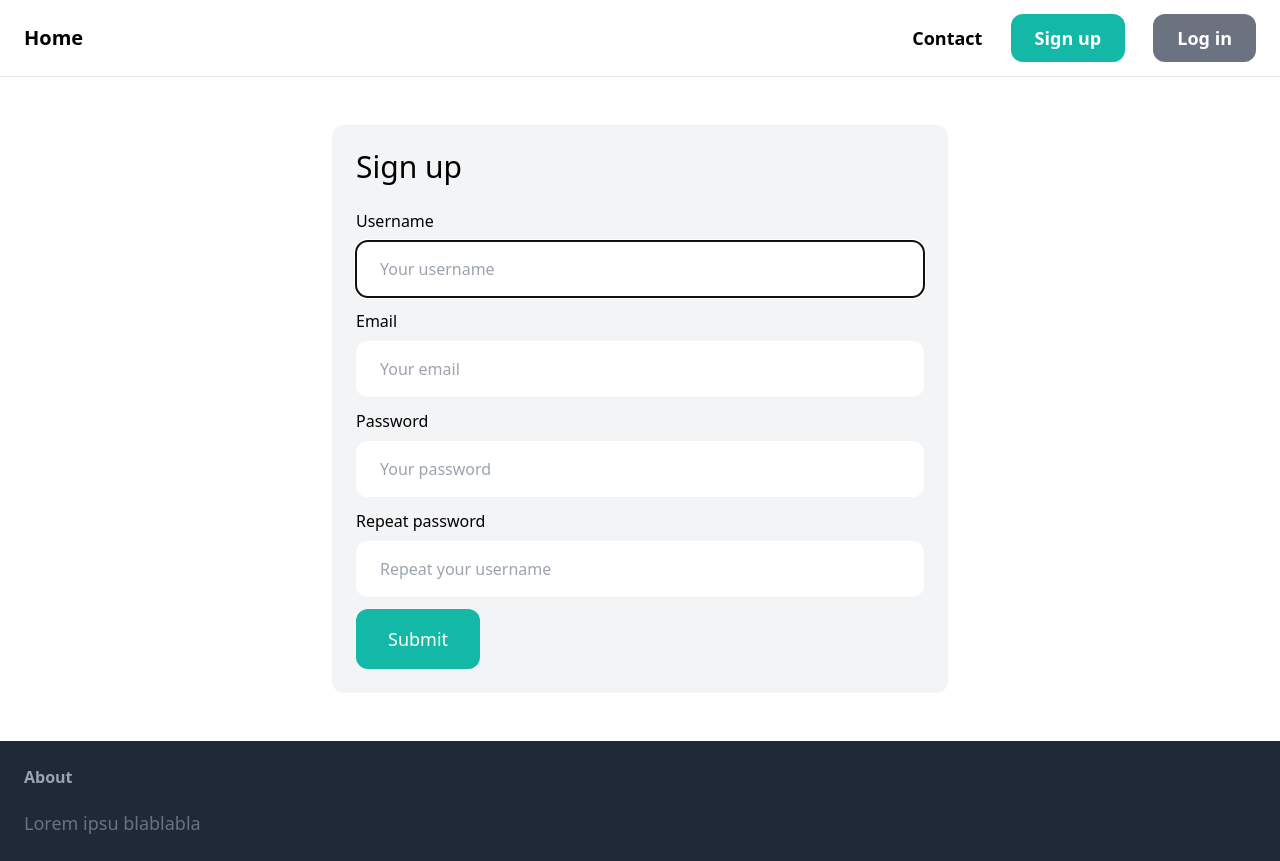
After one commit to benji1h/django_market_project, a Django app: template core/templates/core/signup.html in a window 1280 px wide. The commit adds this page. Run offline with Django 5.2, Linux system fonts and the light colour scheme; the template is opened without the code that fills it: values that come from a table or form of the project are taken from there, others are empty; some libraries are stand-ins or nearby versions.

Commit message:
Add Sign up to core app + url + view + custom sign up form

```diff
--- /dev/null
+++ b/core/forms.py
@@ -0,0 +1,28 @@
+from django import forms
+from django.contrib.auth.forms import UserCreationForm
+from django.contrib.auth.models import User
+
+class SignupForm(UserCreationForm):
+    class Meta:
+        model = User
+        fields = ('username', 'email', 'password1', 'password2')
+
+    username = forms.CharField(widget=forms.TextInput(attrs={
+        'placeholder': 'Your username',
+        'class': 'w-full py-4 px-6 rounded-xl'
+    }))
+
+    email = forms.CharField(widget=forms.EmailInput(attrs={
+        'placeholder': 'Your email',
+        'class': 'w-full py-4 px-6 rounded-xl'
+    }))
+
+    password1 = forms.CharField(widget=forms.PasswordInput(attrs={
+        'placeholder': 'Your password',
+        'class': 'w-full py-4 px-6 rounded-xl'
+    }))
+
+    password2 = forms.CharField(widget=forms.PasswordInput(attrs={
+        'placeholder': 'Repeat your username',
+        'class': 'w-full py-4 px-6 rounded-xl'
+    }))
--- a/core/templates/core/base.html
+++ b/core/templates/core/base.html
@@ -13,7 +13,7 @@
             <div class="space-x-6">
                 <a href="{% url 'core:contact' %}" class="text-lg font-semibold hover:text-gray-500">Contact</a>
 
-                <a href="#" class="px-6 py-3 text-lg font-semibold bg-teal-500 text-white rounded-xl hover:bg-teal-700">Sign up</a>
+                <a href="{% url 'core:signup' %}" class="px-6 py-3 text-lg font-semibold bg-teal-500 text-white rounded-xl hover:bg-teal-700">Sign up</a>
                 <a href="#" class="px-6 py-3 text-lg font-semibold bg-gray-500 text-white rounded-xl hover:bg-gray-700">Log in</a>
             </div>
         </nav>
--- /dev/null
+++ b/core/templates/core/signup.html
@@ -0,0 +1,43 @@
+{% extends 'core/base.html' %}
+
+{% block title %}Sign up{% endblock %}
+
+{% block content%}
+
+<div class="w-1/2 my-6 mx-auto p-6 bg-gray-100 rounded-xl">
+    <h1 class="mb-6 text-3xl">Sign up</h1>
+
+    <form method="post" action=".">
+        {% csrf_token %}
+
+        <div class="mb-3">
+            <label class="inline-block mb-2">Username</label><br>
+            {{ form.username }}
+        </div>
+        <div class="mb-3">
+            <label class="inline-block mb-2">Email</label><br>
+            {{ form.email }}
+        </div>
+        <div class="mb-3">
+            <label class="inline-block mb-2">Password</label><br>
+            {{ form.password1 }}
+        </div>
+        <div class="mb-3">
+            <label class="inline-block mb-2">Repeat password</label><br>
+            {{ form.password2 }}
+        </div>
+
+        {% if form.errors or form.non_field_errors %}
+            <div class="mb-3 p-6 bg-red-100 rounded-xl">
+                {% for field in form %}
+                    {{ field.errors }}
+                {% endfor %}
+
+                {{ form.non_field_errors }}
+            </div>
+        {% endif %}
+
+        <button class="py-4 px-8 text-lg bg-teal-500 hover:bg-teal-700 rounded-xl text-white">Submit</button>
+    </form>
+</div>
+{% endblock %}
--- a/core/urls.py
+++ b/core/urls.py
@@ -7,5 +7,6 @@ app_name = 'core'
 
 urlpatterns = [
     path('', views.index, name='index'),
-    path('contact', contact, name='contact'),
+    path('contact/', contact, name='contact'),
+    path('signup/', views.signup, name='signup')
 ]
```
Also changed, not shown: core/views.py (+20 -1 lines), db.sqlite3.
